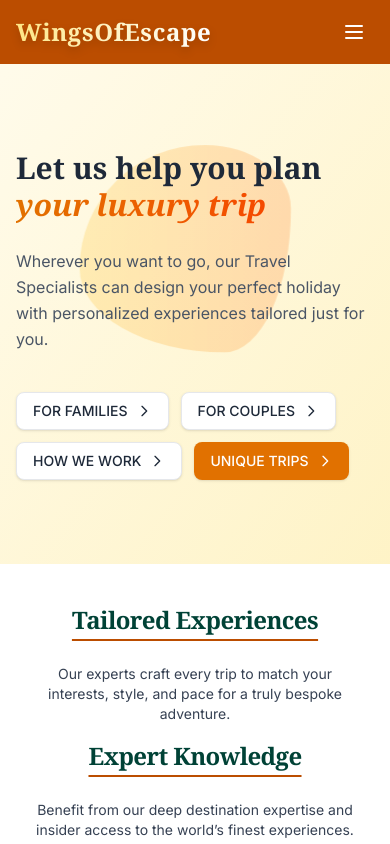
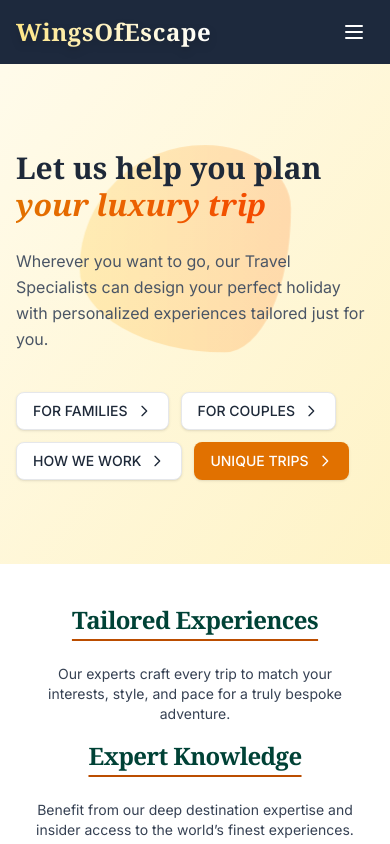
Before and after one commit to wingsofescape/website, a Next.js app: page / in a window 390 px wide. Shown: the top 844 px of the page. Built offline with nearby package versions, Linux system fonts and the light colour scheme.

Commit message:
First try to deploy on live domain

```diff
--- a/components/footer.tsx
+++ b/components/footer.tsx
@@ -174,6 +174,12 @@ export const Footer = () => {
           Luxury Italy Holidays 2025/2026
         </a>
       </div>
+      {/* Version */}
+      <div className="max-w-7xl mx-auto px-6 mt-6 pt-4 border-t border-[#1a4d43] text-center">
+        <span className="text-sm text-gray-300">
+          Version {process.env.NEXT_PUBLIC_APP_VERSION || "1.0.0"}
+        </span>
+      </div>
       {/* Accessibility Icon */}
       {/* <button
         className="fixed left-6 bottom-6 bg-[#FFB6A3] w-14 h-14 rounded-full flex items-center justify-center shadow-lg z-50"
--- a/components/shared/header/index.tsx
+++ b/components/shared/header/index.tsx
@@ -77,10 +77,10 @@ const Header = () => {
   };
 
   return (
-    <header className="bg-amber-700 text-white">
+    <header className="bg-slate-800 text-white">
       {/* Top Banner - Hidden on mobile */}
       <div
-        className="hidden md:flex top-0 left-0 w-full bg-amber-900 text-white text-sm justify-between items-center px-6 py-1 z-10"
+        className="hidden md:flex top-0 left-0 w-full bg-slate-900 text-white text-sm justify-between items-center px-6 py-1 z-10"
         id="banner"
       >
         <div
@@ -150,7 +150,7 @@ const Header = () => {
             <input
               type="text"
               placeholder={headerData.searchBar.placeholder}
-              className="rounded-full px-4 py-2 border border-amber-300 focus:outline-none focus:ring-2 focus:ring-amber-500 w-30 text-gray-800"
+              className="rounded-full px-4 py-2 border border-amber-300 focus:outline-none focus:ring-2 focus:ring-amber-500 w-30 text-white"
             />
           </form>
         </nav>
--- a/data/header.json
+++ b/data/header.json
@@ -2,7 +2,7 @@
   "topBanner": {
     "countrySelector": {
       "label": "Country:",
-      "options": ["USA", "Canada", "UK", "Australia"]
+      "options": ["USA", "Canada", "UK", "Australia", "India"]
     },
     "currencySelector": {
       "label": "Currency:",
@@ -27,7 +27,8 @@
         { "name": "Japan", "href": "/destinations/japan" },
         { "name": "Vietnam", "href": "/destinations/vietnam" },
         { "name": "Africa", "href": "/destinations/africa" },
-        { "name": "Europe", "href": "/destinations/europe" }
+        { "name": "Europe", "href": "/destinations/europe" },
+        { "name": "India", "href": "/destinations/india" }
       ]
     },
     "holidayIdeas": {
```
Also changed, not shown: 1 other file (tests, documents, lock files or other folders).
